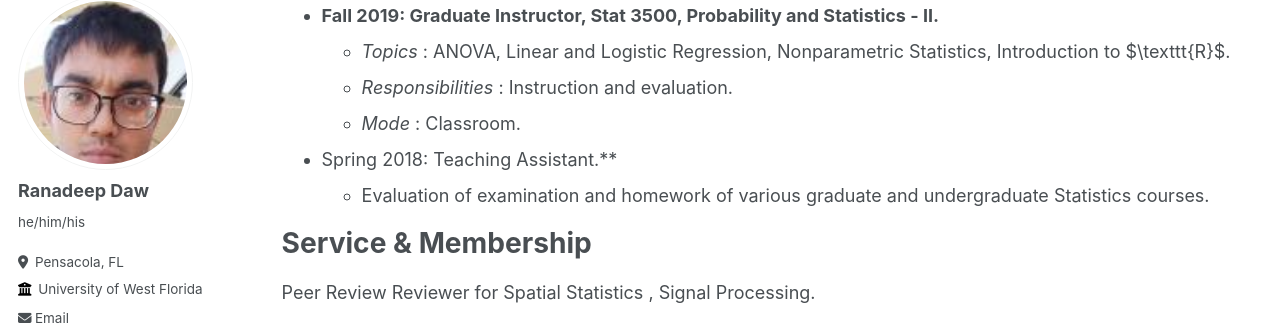
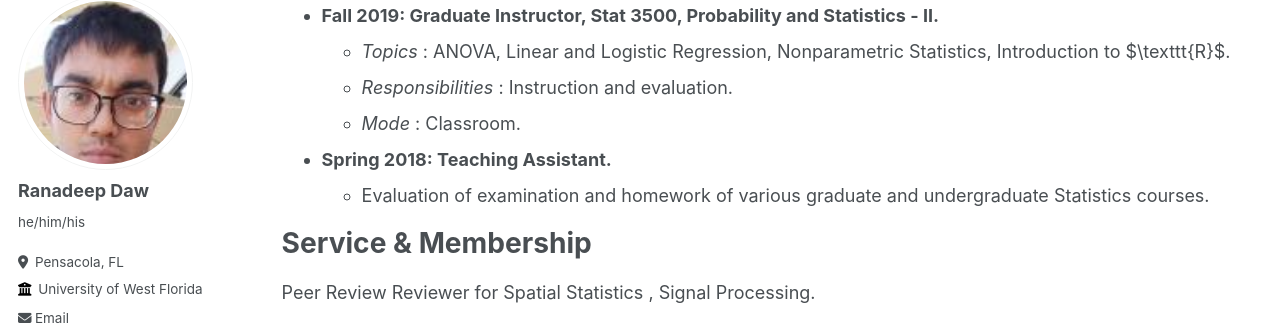
Before and after one commit to dawranadeep/dawranadeep.github.io, a Jekyll site: the page built from _pages/cv.md, in a window 1280 px wide and 900 px high, scrolled down 2823 px. Shown: the part 111-442 px from the top of the window. Built offline with Jekyll 4.4.1, drawn with Linux system fonts in a browser that asks for light colours; some web fonts are replaced.

Commit message:
Update cv.md

```diff
--- a/_pages/cv.md
+++ b/_pages/cv.md
@@ -125,7 +125,7 @@ Teaching Experience
   * _Responsibilities_ : Instruction and evaluation.
   * _Mode_ : Classroom.
 
-* Spring 2018: Teaching Assistant.**
+* **Spring 2018: Teaching Assistant.**
   * Evaluation of examination and homework of various graduate and undergraduate Statistics courses.
 
 
```
